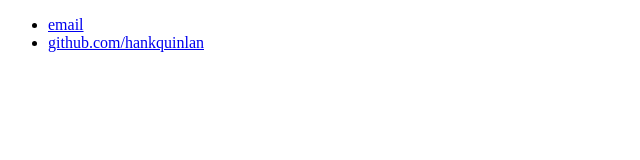
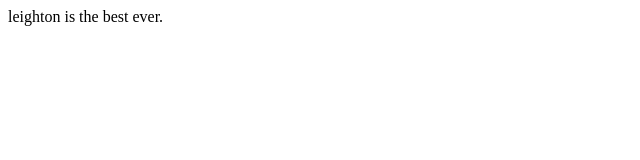
Before and after one commit to leightoncalder/leightoncalder.github.io, a plain HTML site: page index.html in a window 1280 px wide. Shown: the whole page, without its empty margins (0-640 px from the left). Drawn offline with Linux system fonts and the light colour scheme.

Commit message:
Update index.html

```diff
--- a/index.html
+++ b/index.html
@@ -4,11 +4,6 @@
 		<title>Leighton Calder</title>
 	</head>
 	<body>
-		<footer>
-    		<ul>
-        		<li><a href="mailto:hankquinlanhub@gmail.com">email</a></li>
-        		<li><a href="https://github.com/hankquinlan">github.com/hankquinlan</a></li>
-			</ul>
-		</footer>
+	leighton is the best ever.
 	</body>
 </html>
```
